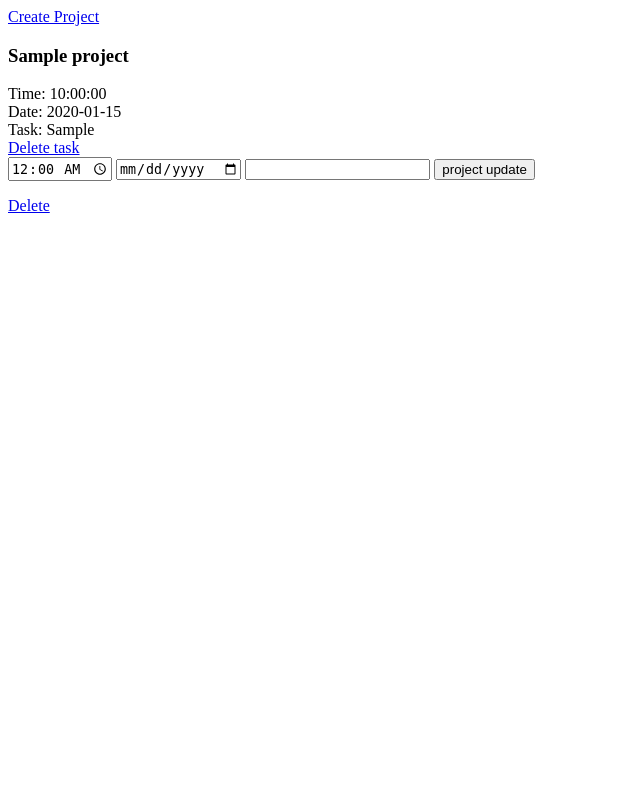
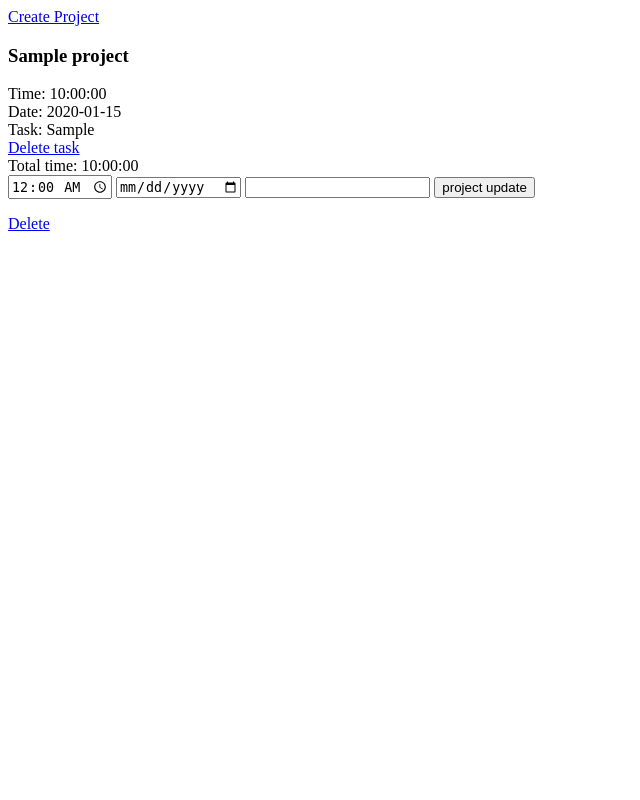
Before and after one commit to jubis18/zeiterfassung, a PHP site: page / in a window 1280 px wide. Shown: the whole page, without its empty margins (0-640 px from the left). Run offline with PHP 8.4, Linux system fonts and the light colour scheme; tables that the repository leaves empty hold one stand-in row (values such as "Sample post").

Commit message:
total time feature

```diff
--- a/index.php
+++ b/index.php
@@ -29,6 +29,7 @@ echo "<a href='/zeiterfassung/views/new-project.php'> Create Project</a>";
     }
 
 
+
     if(isset($_POST['time'], $_POST['date'], $_POST['task']) ) {
 
         $id =   $_POST['id'];
--- a/models/base.php
+++ b/models/base.php
@@ -22,15 +22,23 @@ class Base {
 
         while($row = $result->fetch_assoc() ) {
 
-            if($row['time'] != NULL) {
+            if($row['projects_time_id'] != NULL) {
                 $projects_time_id = $row['projects_time_id'];
                 print_r( "Time: ".$row['time'] ."</br>" );
                 print_r( "Date: ".$row['date']."</br>" );
                 print_r( "Task: ".$row['project_task']."</br>" );
 
+
+
                 print_r("<div> <a href='?del_task=$projects_time_id'>Delete task </a> </div>");
             }
         }
+            $seconds = Base::sum_time($id);
+            $hours = floor($seconds / 3600);
+            $mins = floor($seconds / 60 % 60);
+            $secs = floor($seconds % 60);
+            $timeFormat = sprintf('%02d:%02d:%02d', $hours, $mins, $secs);
+            echo  "Total time: ". $timeFormat;
 
     }
 
@@ -79,6 +87,17 @@ class Base {
 
     }
 
+    public static function sum_time($id) {
+        $db = Connector::getInstance();
+        $connection = $db->getConnection();
+        $sql = "SELECT project_id, SUM(TIME_TO_SEC(time)) AS totalTime FROM projects_time WHERE project_id=$id";
+        $result = mysqli_query($connection, $sql);
+
+        while($row = $result->fetch_assoc() ) {
+
+            return $row['totalTime'];
+    }
+        }
 
 
 }
```
